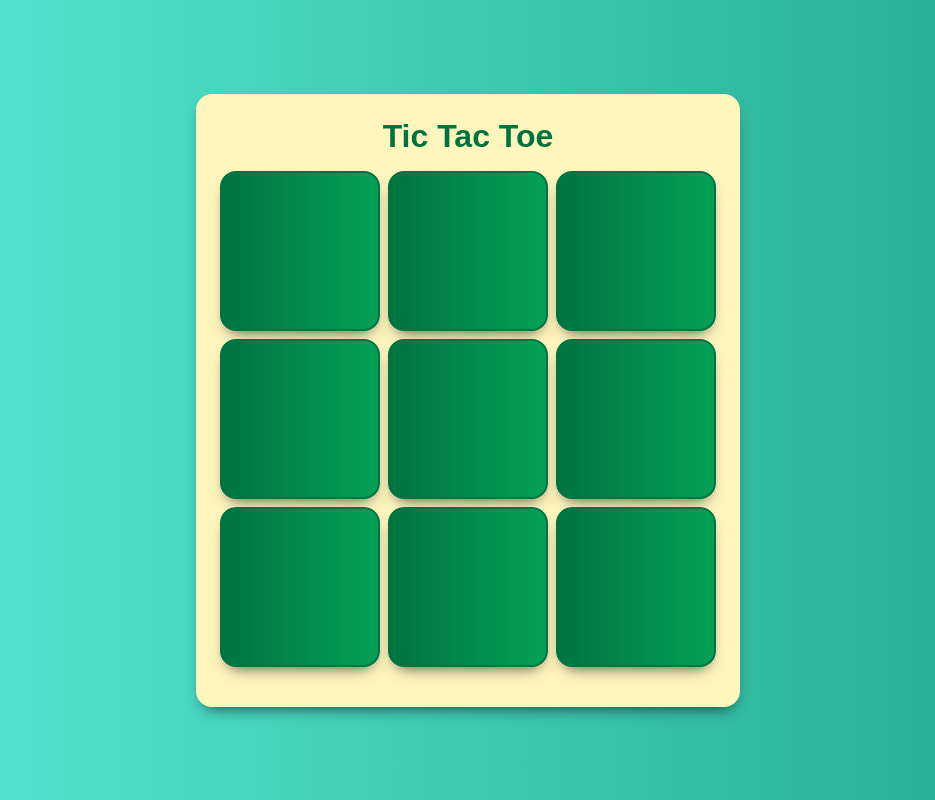
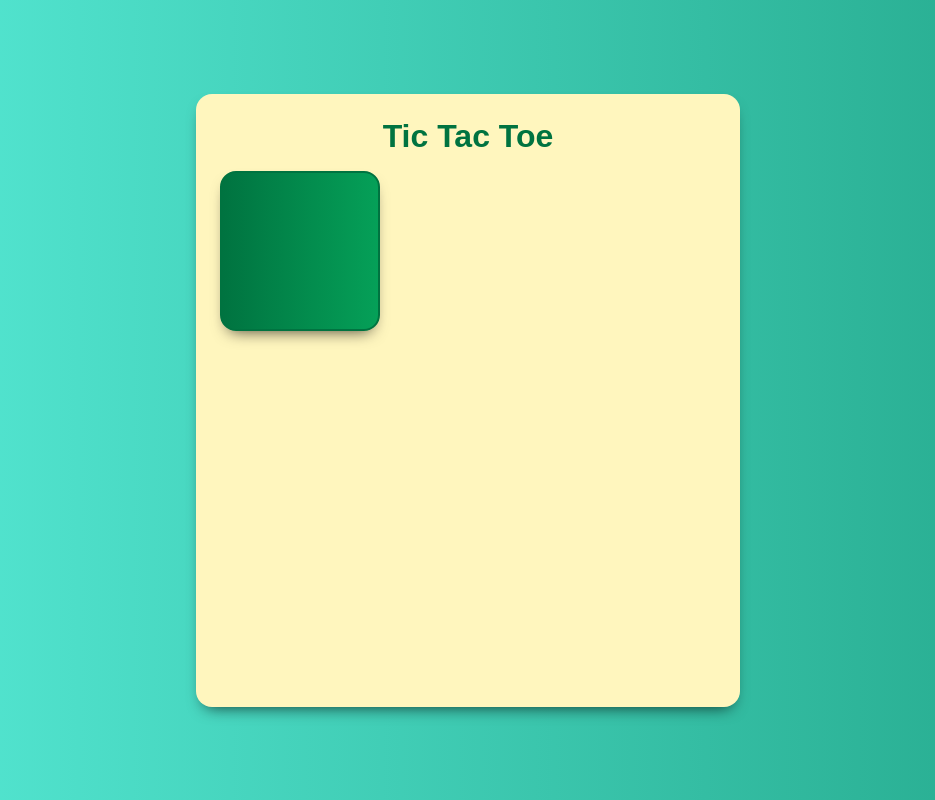
Before and after one commit to GadDev/tictactoe-game, a React (Create React App) app: page / in a window 1280 px wide. Shown: the whole page, without its empty margins (172-1107 px from the left). Built offline with nearby package versions, Linux system fonts and the light colour scheme.

Commit message:
implement Cell component on Board and adding props

```diff
--- a/src/components/Board/Board.css
+++ b/src/components/Board/Board.css
@@ -5,38 +5,3 @@
   grid-gap: 1vmin;
   margin: 2vmin 0;
 }
-
-.cell {
-  display: flex;
-  justify-content: center;
-  align-items: center;
-  font-size: 10vmin;
-  font-weight: bold;
-  color: var(--accent-color);
-  background: var(--primary-gradient);
-  border: var(--default-primary-border);
-  border-radius: var(--default-border-radius);
-  outline: none;
-  box-shadow: var(--box-shadow);
-}
-
-.cell:active,
-.cell:hover,
-.cell.winner {
-  cursor: pointer;
-  color: var(--content-background-color);
-  background: var(--primary-highlight-gradient);
-}
-
-.cell-content {
-  overflow: hidden;
-  width: 0;
-  height: 0;
-  transition: width var(--selection-animation-duration),
-    height var(--selection-animation-duration);
-}
-
-.cell-content.populated {
-  width: 12vmin;
-  height: 12vmin;
-}
--- a/src/components/Board/Board.js
+++ b/src/components/Board/Board.js
@@ -1,34 +1,10 @@
 import './Board.css';
+
+import Cell from '../Cell';
 const Board = () => {
   return (
     <div id="board">
-      <button className="cell">
-        <span className="cell-content"></span>
-      </button>
-      <button className="cell">
-        <span className="cell-content"></span>
-      </button>
-      <button className="cell">
-        <span className="cell-content"></span>
-      </button>
-      <button className="cell">
-        <span className="cell-content"></span>
-      </button>
-      <button className="cell">
-        <span className="cell-content"></span>
-      </button>
-      <button className="cell">
-        <span className="cell-content"></span>
-      </button>
-      <button className="cell">
-        <span className="cell-content"></span>
-      </button>
-      <button className="cell">
-        <span className="cell-content"></span>
-      </button>
-      <button className="cell">
-        <span className="cell-content"></span>
-      </button>
+      <Cell />
     </div>
   );
 };
--- a/src/components/Cell/Cell.css
+++ b/src/components/Cell/Cell.css
@@ -0,0 +1,34 @@
+.cell {
+  display: flex;
+  justify-content: center;
+  align-items: center;
+  font-size: 10vmin;
+  font-weight: bold;
+  color: var(--accent-color);
+  background: var(--primary-gradient);
+  border: var(--default-primary-border);
+  border-radius: var(--default-border-radius);
+  outline: none;
+  box-shadow: var(--box-shadow);
+}
+
+.cell:active,
+.cell:hover,
+.cell.winner {
+  cursor: pointer;
+  color: var(--content-background-color);
+  background: var(--primary-highlight-gradient);
+}
+
+.cell-content {
+  overflow: hidden;
+  width: 0;
+  height: 0;
+  transition: width var(--selection-animation-duration),
+    height var(--selection-animation-duration);
+}
+
+.cell-content.populated {
+  width: 12vmin;
+  height: 12vmin;
+}
--- a/src/components/Cell/Cell.js
+++ b/src/components/Cell/Cell.js
@@ -0,0 +1,11 @@
+import './Cell.css';
+const Cell = ({ value = '' }) => {
+  let cellClass = 'cell-content';
+  return (
+    <button className="cell">
+      <span className={cellClass}>{value}</span>
+    </button>
+  );
+};
+
+export default Cell;
--- a/src/components/Cell/index.js
+++ b/src/components/Cell/index.js
@@ -0,0 +1 @@
+export { default } from './Cell';
```
